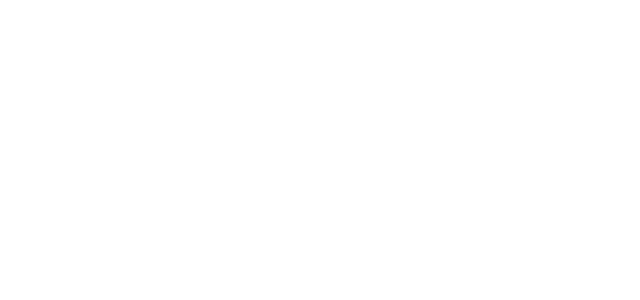
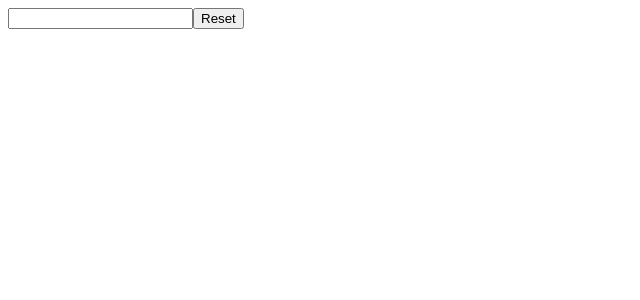
Before and after one commit to Annukul/cunnette-f, a React (Create React App) app: page /auth/password-reset/1/1 in a window 1280 px wide. Shown: the top 300 px of the page, without its empty margins (0-640 px from the left). Built offline with nearby package versions, Linux system fonts and the light colour scheme.

Commit message:
forget password

```diff
--- a/src/App.js
+++ b/src/App.js
@@ -6,6 +6,8 @@ import Login from './pages/Login';
 import Create from './pages/Create';
 import Profile from './pages/Profile';
 import Reset from './pages/Reset';
+import Reset2 from "./pages/Reset2";
+
 
 function App() {
   return (
@@ -16,7 +18,13 @@ function App() {
         <Route path="/create" exact component={Create} />
         <Route path="/profile" exact component={Profile} />
         <Route path="/password-reset" exact component={Reset} />
+        <Route
+          path="/auth/password-reset/:userId/:token"
+          exact
+          component={Reset2}
+        />
       </div>
+
     </Router>
   );
 }
--- a/src/pages/Reset2.js
+++ b/src/pages/Reset2.js
@@ -1,14 +1,33 @@
-import React from 'react'
+import React, { useState } from "react";
+import axios from "axios";
+import { useParams } from "react-router-dom";
 
 const Reset2 = () => {
-    return (
-        <div>
-            <form >
-                <input type="password" />
-                <button type="submit">Reset</button>
-            </form>
-        </div>
-    )
-}
+  const [password, setPassword] = useState("");
+  let { userId, token } = useParams();
+  console.log(userId);
+  console.log(token);
+  const passwordResetHandler = async (e) => {
+    e.preventDefault();
+    try {
+      const { data } = await axios.post(
+        "/auth/password-reset/" + userId + "/" + token,
+        { password }
+      );
+      console.log("Success" + data);
+    } catch (error) {
+      console.log(error);
+    }
+  };
+
+  return (
+    <div>
+      <form onSubmit={passwordResetHandler}>
+        <input type="password" onChange={(e) => setPassword(e.target.value)} />
+        <button type="submit">Reset</button>
+      </form>
+    </div>
+  );
+};
 
 export default Reset2;
```
